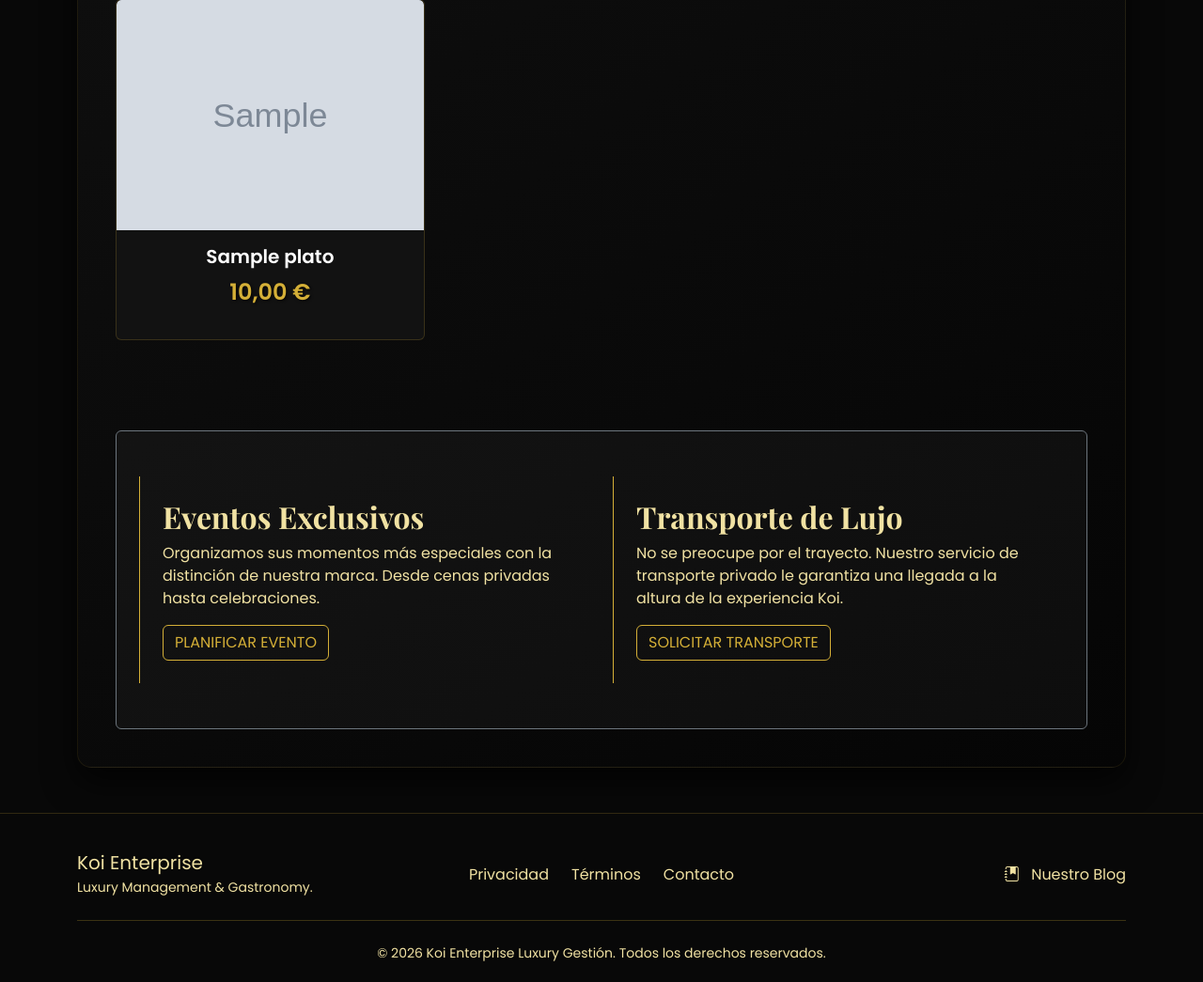
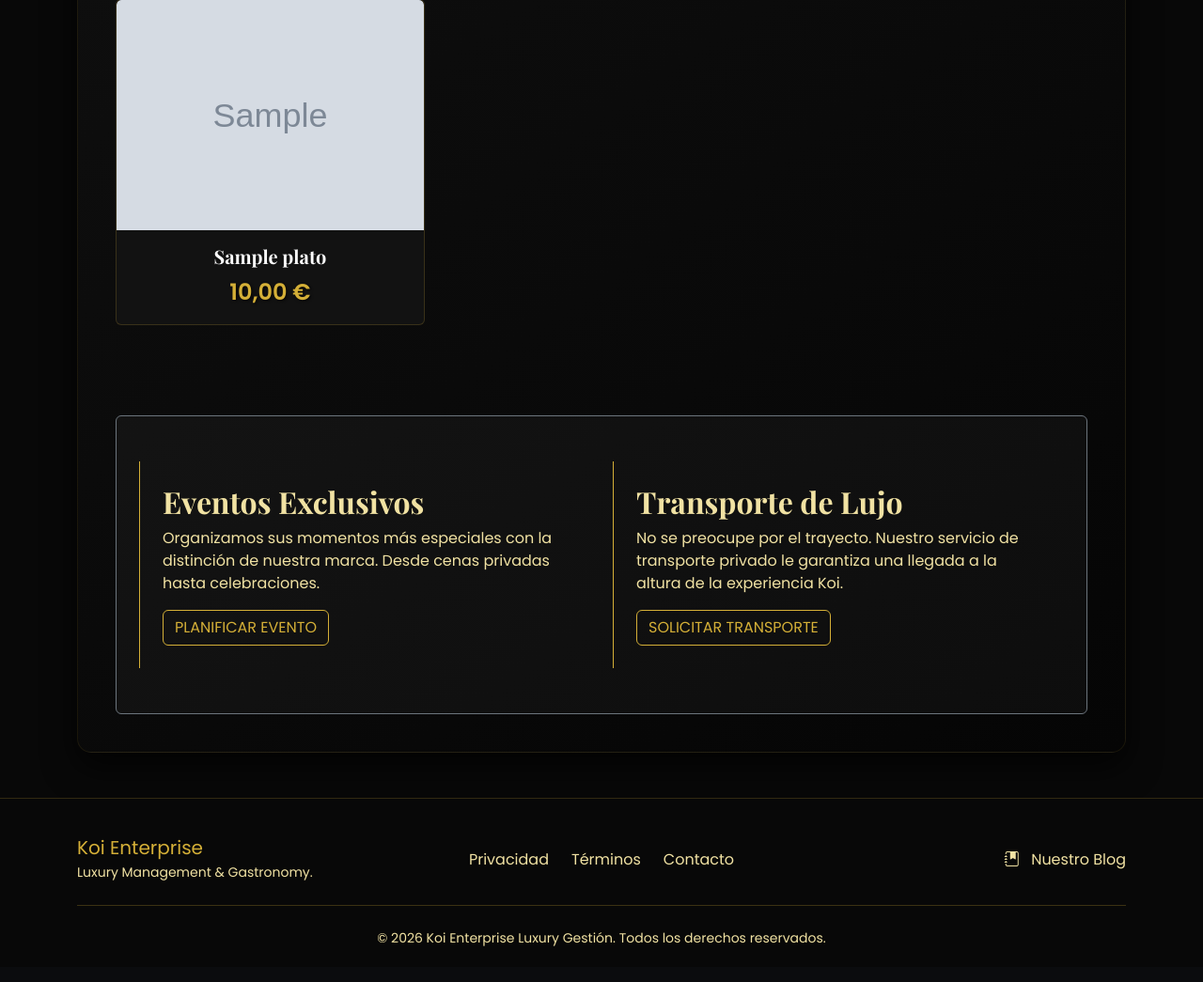
Before and after one commit to asibgon962/ProyectoFinalGrado, a Django app: page / in a window 1280 px wide. Shown: the part 867-1912 px from the top of the page at 94% size. After the commit the page ends 1874 px from the top, so only its background shows below. Run offline with Django 5.2, Linux system fonts and the light colour scheme; tables that the repository leaves empty hold one stand-in row (values such as "Sample post"); grey boxes marked "Sample" are stand-in pictures.

Commit message:
Fix SEO and accessibility (WAVE) errors in home and base

```diff
--- a/templates/base.html
+++ b/templates/base.html
@@ -102,8 +102,8 @@
                     </li>
 
                     <li class="nav-item dropdown ms-lg-4">
-                        <a class="nav-link nav-link-lux fs-3 p-0" href="#" id="userMenu" role="button" data-bs-toggle="dropdown" aria-expanded="false">
-                            <i class="bi bi-person-circle text-gold"></i>
+                        <a class="nav-link nav-link-lux fs-3 p-0" href="#" id="userMenu" role="button" data-bs-toggle="dropdown" aria-expanded="false" aria-label="Menú de usuario">
+                            <i class="bi bi-person-circle text-gold" aria-hidden="true"></i>
                         </a>
                         <ul class="dropdown-menu dropdown-menu-end" aria-labelledby="userMenu">
                             {% if user.is_authenticated %}
@@ -169,7 +169,7 @@
         <div class="container">
             <div class="row align-items-center g-4 mb-4">
                 <div class="col-md-4 text-center text-md-start">
-                    <h5 class="footer-title mb-1">Koi Enterprise</h5>
+                    <p class="footer-title h5 mb-1" style="color: #d4af37;">Koi Enterprise</p>
                     <p class="small mb-0 footer-subtitle">Luxury Management & Gastronomy.</p>
                 </div>
 
--- a/templates/home.html
+++ b/templates/home.html
@@ -34,8 +34,8 @@
             <div class="card bg-dark text-gold h-100">
                 <img src="{{ plato.imagen.url }}" class="card-img-top" alt="{{ plato.nombre }}">
                 <div class="card-body text-center">
-                    <h5 class="card-title">{{ plato.nombre }}</h5>
-                    <p style="color: #d4af37 !important; font-weight: 900 !important; font-size: 1.5rem !important; text-shadow: 1px 1px 3px black;">{{ plato.precio_venta|floatformat:2 }} €</p>
+                    <h3 class="card-title h5">{{ plato.nombre }}</h3>
+                    <div style="color: #d4af37 !important; font-weight: 900 !important; font-size: 1.5rem !important; text-shadow: 1px 1px 3px black;">{{ plato.precio_venta|floatformat:2 }} €</div>
                 </div>
             </div>
         </div>
```
